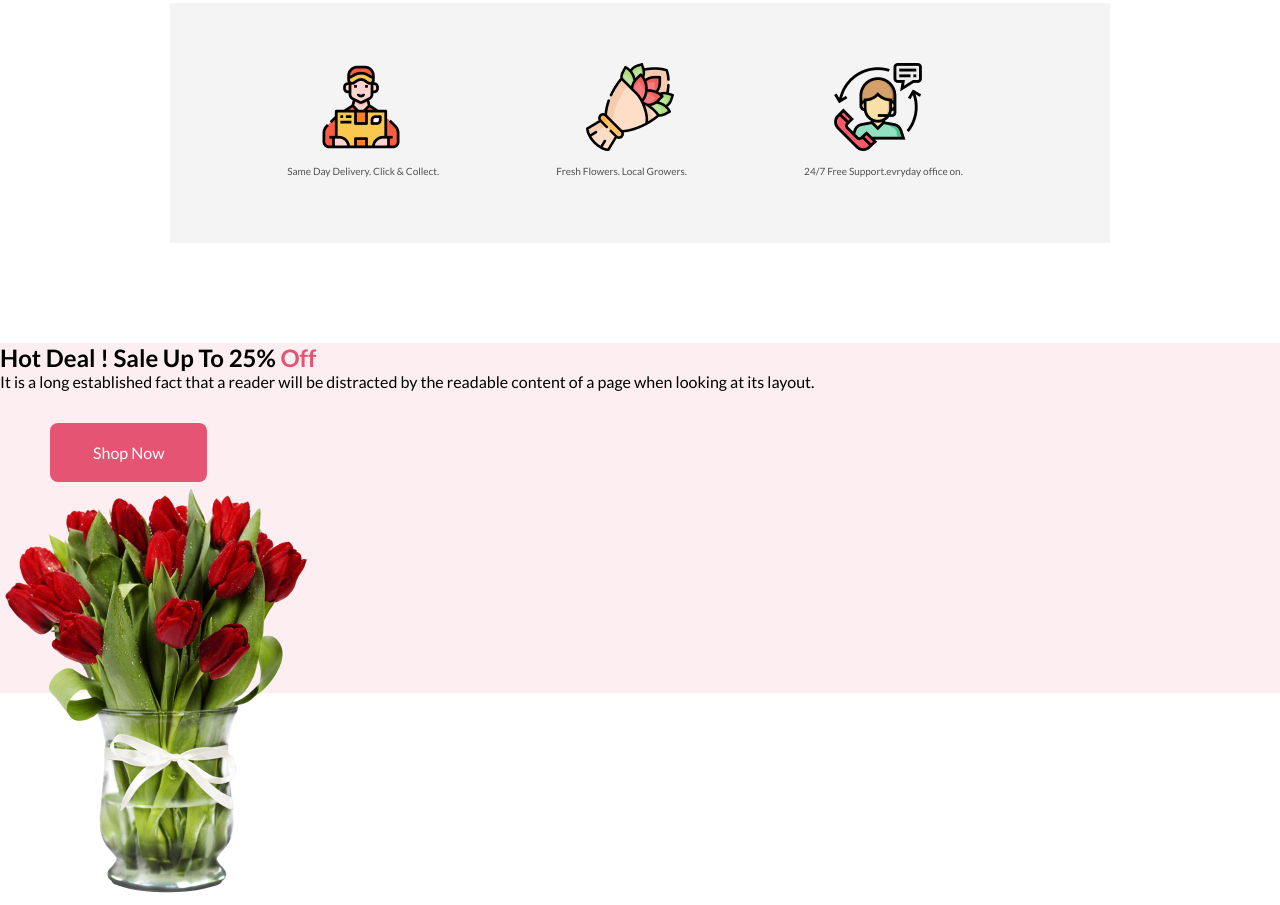
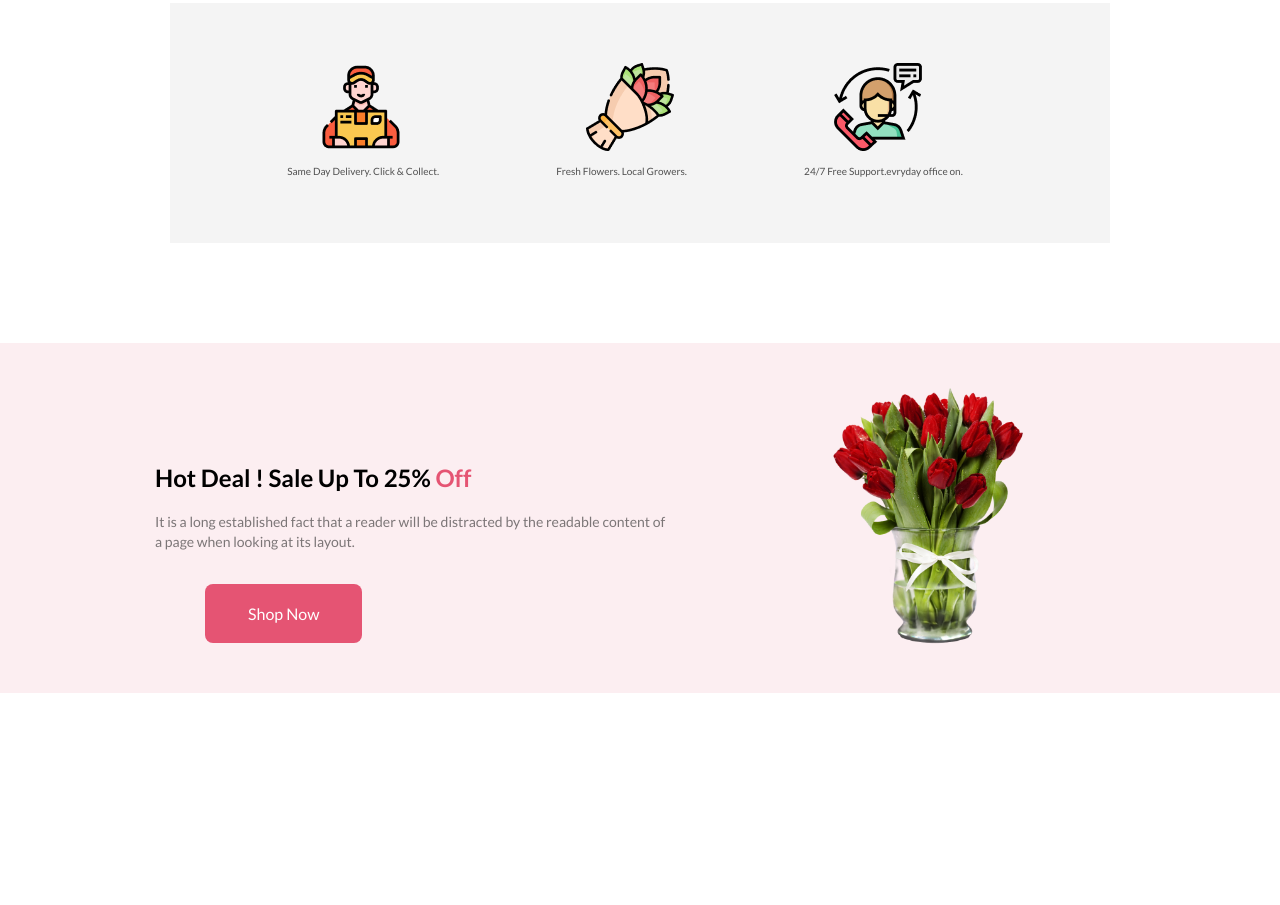
Before and after one commit to DelwarHosssain/1st_asse_flower_shop, a plain HTML site: page index.html in a window 1280 px wide. Shown: the part 1657-2562 px from the top of the page. After the commit the page ends 2350 px from the top, so only its background shows below. Drawn offline with Linux system fonts and the light colour scheme.

Commit message:
hot_deal

```diff
--- a/css/style.css
+++ b/css/style.css
@@ -145,6 +145,31 @@ font-size: medium;
     width: 100%;
     height: 350px;
     margin-top: 100px;
+    display: flex;
+    align-items: center;
 
 }
+
+.hot_deal_part1{
+    padding: 0 155px ;
+    margin-top: 70px;
+}
+.hot_deal_part1 h1{
+    color: #272727;
+    font-size: 25px;
+    font-weight: 800;
+
+}
+.hot_deal_part1 p{
+    color: rgba(39, 39, 39, 0.60);
+    font-size: 14px;
+    font-weight: 400;
+    line-height: 20px;
+    margin-top: 20px;
+}
+.hot_deal_img{
+    width: 200px;
+    height: 280;
+    padding-right: 250px
+}
 /* main  end*/
```
